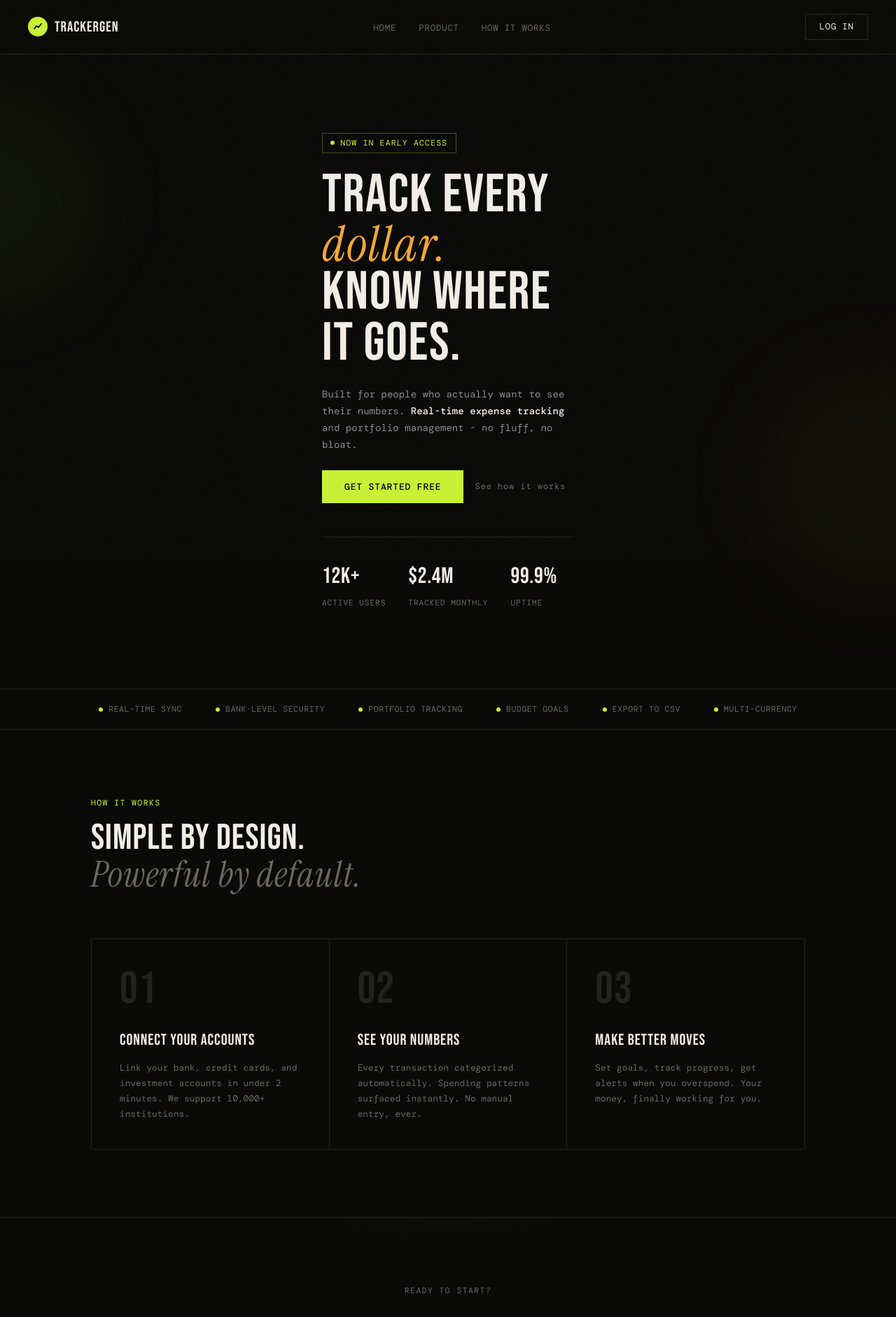
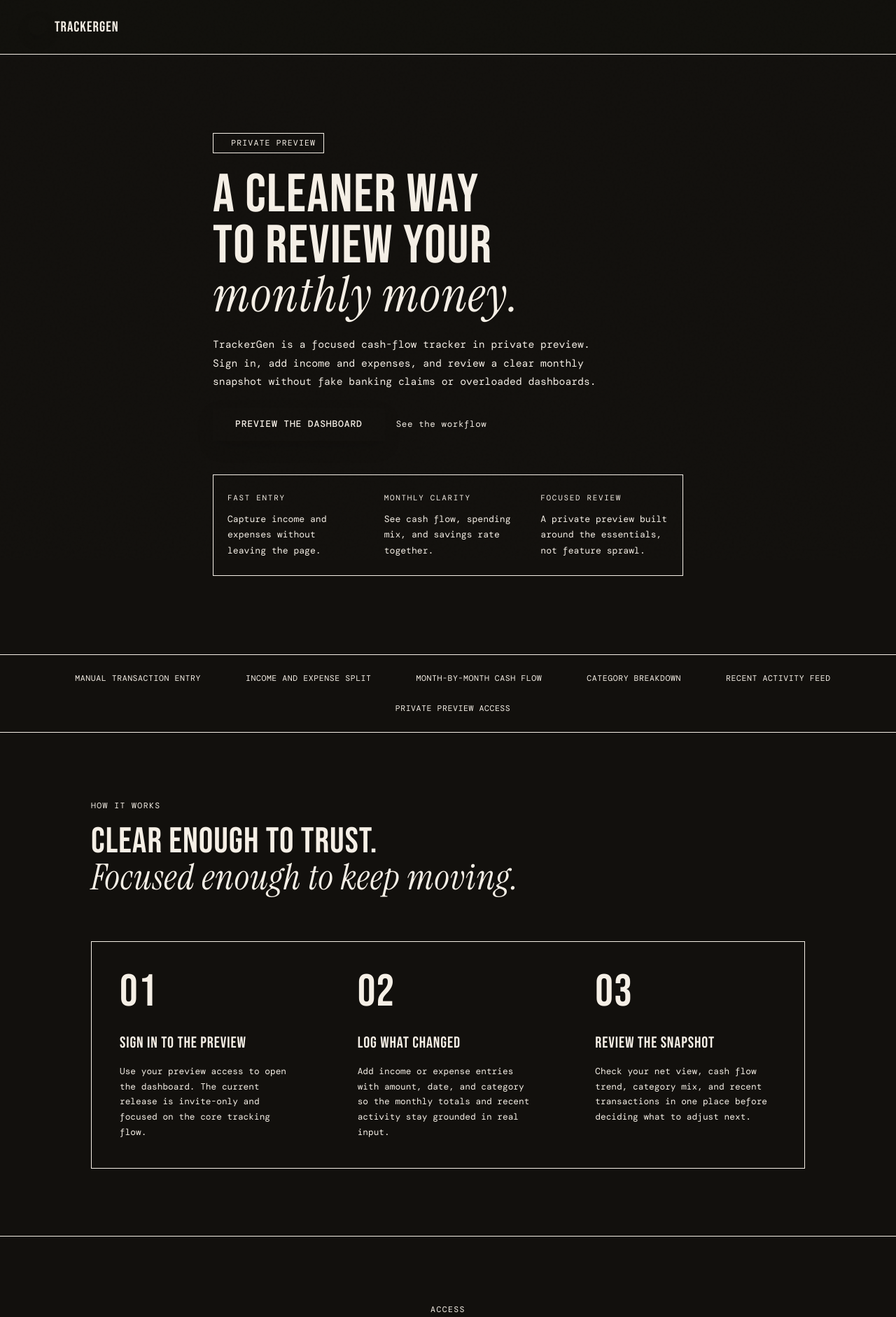
Before and after one commit to CyrusL06/TrackerGen-, a React (Vite) app in the folder client/: page / in a window 1280 px wide. Shown: the top 1882 px of the page at 70% size. Built offline with nearby package versions, Linux system fonts and the light colour scheme.

Commit message:
feat(marketing): refine landing and navigation preview flow

```diff
--- a/client/src/components/footer.jsx
+++ b/client/src/components/footer.jsx
@@ -2,12 +2,12 @@
 
 export default function Footer() {
   return (
-    <footer className="border-t border-[#222220]">
+    <footer className="border-t border-[color:var(--brand-border)]">
       <div
-        className={`${LAYOUT.footer} flex flex-col gap-2 text-[0.72rem] text-[#6b6860] sm:flex-row sm:items-center sm:justify-between ${FONTS.mono}`}
+        className={`${LAYOUT.footer} delight-rise flex flex-col gap-2 text-[0.72rem] text-[color:var(--brand-muted)] sm:flex-row sm:items-center sm:justify-between ${FONTS.mono}`}
       >
         <span>© 2026 TrackerGen</span>
-        <span>Built for people who care about their money.</span>
+        <span>Private preview for people who want a calmer read on their monthly money.</span>
       </div>
     </footer>
   );
--- a/client/src/components/nav.jsx
+++ b/client/src/components/nav.jsx
@@ -4,26 +4,26 @@
 import { FONTS, LAYOUT } from "./ui2.0/brand";
 
 const navItems = [
-  { href: "#home", label: "Home" },
-  { href: "#product", label: "Product" },
-  { href: "#how-it-works", label: "How it Works" },
+  { href: "#home", label: "Overview" },
+  { href: "#workflow", label: "Workflow" },
+  { href: "#access", label: "Access" },
 ];
 
 const baseLinkClass =
-  `text-[0.78rem] uppercase tracking-[0.06em] text-[#6b6860] no-underline transition-colors duration-200 hover:text-[#f2ede6] ${FONTS.mono}`;
+  `text-[0.78rem] uppercase tracking-[0.06em] text-[color:var(--brand-muted)] no-underline transition-colors duration-200 hover:text-[color:var(--brand-text)] ${FONTS.mono}`;
 const mobileLinkClass =
-  `block w-full border-b border-[#222220] px-3 py-4 text-[0.76rem] uppercase tracking-[0.12em] text-[#f2ede6] no-underline transition-colors duration-200 hover:bg-[#111110] hover:text-[#c8f135] ${FONTS.mono}`;
+  `block w-full border-b border-[color:var(--brand-border)] px-3 py-4 text-[0.76rem] uppercase tracking-[0.12em] text-[color:var(--brand-text)] no-underline transition-colors duration-200 hover:bg-[color:var(--brand-surface)] hover:text-[color:var(--brand-accent)] ${FONTS.mono}`;
 const mobilePanelShellClass = "mx-auto w-full max-w-[1400px] px-4 pb-4";
 
 function Logo() {
   return (
     <a href="#home" className="flex items-center gap-2.5 no-underline">
-      <div className="flex h-7 w-7 shrink-0 items-center justify-center rounded-full bg-[#c8f135]">
+      <div className="delight-orbit flex h-7 w-7 shrink-0 items-center justify-center rounded-full bg-[color:var(--brand-accent)] shadow-[0_8px_18px_rgba(0,0,0,0.14)]">
         <svg width="14" height="14" viewBox="0 0 14 14" fill="none">
-          <path d="M2 10 L5 6 L8 8 L12 3" stroke="#0a0a08" strokeWidth="1.8" strokeLinecap="round" strokeLinejoin="round" />
+          <path d="M2 10 L5 6 L8 8 L12 3" stroke="var(--brand-bg)" strokeWidth="1.8" strokeLinecap="round" strokeLinejoin="round" />
         </svg>
       </div>
-      <span className={`text-[1.3rem] tracking-[0.05em] text-[#f2ede6] ${FONTS.display}`}>
+      <span className={`text-[1.3rem] tracking-[0.05em] text-[color:var(--brand-text)] ${FONTS.display}`}>
         TRACKERGEN
       </span>
     </a>
@@ -73,9 +73,9 @@
   const closeMenu = () => setIsMenuOpen(false);
 
   return (
-    <nav className="sticky top-0 z-50 border-b border-[#222220] bg-[rgba(10,10,8,0.85)] backdrop-blur-[12px]">
+    <nav className="sticky top-0 z-50 border-b border-[color:var(--brand-border)] bg-[rgba(18,16,13,0.94)]">
       <div className={`${LAYOUT.nav} flex-wrap md:flex-nowrap`}>
-        <div className="flex w-full items-center justify-between gap-4 md:w-auto md:flex-none md:justify-start">
+        <div className="delight-rise flex w-full items-center justify-between gap-4 md:w-auto md:flex-none md:justify-start">
           <Logo />
           <button
             type="button"
@@ -83,14 +83,14 @@
             aria-controls={mobileMenuId}
             aria-label={isMenuOpen ? "Close navigation menu" : "Open navigation menu"}
             onClick={() => setIsMenuOpen((prev) => !prev)}
-            className={`inline-flex items-center gap-2 border border-[#222220] px-3 py-2 text-[0.72rem] uppercase tracking-[0.14em] text-[#f2ede6] transition-colors duration-200 hover:border-[#c8f135] hover:text-[#c8f135] md:hidden ${FONTS.mono}`}
+            className={`inline-flex items-center gap-2 border border-[color:var(--brand-border)] px-3 py-2 text-[0.72rem] uppercase tracking-[0.14em] text-[color:var(--brand-text)] transition-colors duration-200 hover:border-[color:var(--brand-accent)] hover:text-[color:var(--brand-accent)] md:hidden ${FONTS.mono}`}
           >
             {isMenuOpen ? <X size={14} /> : <Menu size={14} />}
             <span>{isMenuOpen ? "Close" : "Menu"}</span>
           </button>
         </div>
 
-        <ul className="hidden flex-1 items-center justify-center gap-4 px-2 md:flex md:gap-8">
+        <ul className="hidden flex-1 items-center justify-center gap-4 px-2 md:flex md:gap-8 delight-rise delight-delay-1">
           {navItems.map((item) => (
             <li key={item.href}>
               <NavLink href={item.href}>{item.label}</NavLink>
@@ -98,15 +98,18 @@
           ))}
         </ul>
 
-        <div className="hidden shrink-0 md:block">
+        <div className="hidden shrink-0 md:block delight-rise delight-delay-2">
           <NavCta href="/login">Log in</NavCta>
         </div>
       </div>
 
       {isMenuOpen ? (
-        <div className="border-t border-[#222220] md:hidden">
+        <div className="border-t border-[color:var(--brand-border)] md:hidden">
           <div className={mobilePanelShellClass}>
-            <div id={mobileMenuId} className="border-x border-b border-[#222220] bg-[#0a0a08]">
+            <div
+              id={mobileMenuId}
+              className="border-x border-b border-[color:var(--brand-border)] bg-[color:var(--brand-bg)]"
+            >
               {navItems.map((item) => (
                 <NavLink
                   key={item.href}
@@ -121,9 +124,9 @@
               <a
                 href="/login"
                 onClick={closeMenu}
-                className={`block w-full px-3 py-4 text-[0.76rem] uppercase tracking-[0.12em] text-[#c8f135] no-underline transition-colors duration-200 hover:bg-[#111110] hover:text-[#f2ede6] ${FONTS.mono}`}
+                className={`block w-full px-3 py-4 text-[0.76rem] uppercase tracking-[0.12em] text-[color:var(--brand-accent)] no-underline transition-colors duration-200 hover:bg-[color:var(--brand-surface)] hover:text-[color:var(--brand-text)] ${FONTS.mono}`}
               >
-                Log in
+                Preview login
               </a>
             </div>
           </div>
--- a/client/src/components/ui2.0/HomePage/btnPrimary.jsx
+++ b/client/src/components/ui2.0/HomePage/btnPrimary.jsx
@@ -4,9 +4,9 @@
   return (
     <a
       href={href}
-      className={`inline-flex items-center bg-[#c8f135] px-8 py-[0.85rem]
-                  text-[0.82rem] font-medium uppercase tracking-[0.06em] text-[#000000]
-                  no-underline transition-all duration-200 hover:-translate-y-px hover:opacity-[0.85] ${FONTS.mono}`}
+      className={`delight-chip inline-flex items-center bg-[color:var(--brand-accent)] px-8 py-[0.85rem]
+                  text-[0.82rem] font-medium uppercase tracking-[0.06em] text-[color:var(--brand-bg)]
+                  no-underline shadow-[0_10px_24px_rgba(0,0,0,0.12)] transition-all duration-200 hover:opacity-[0.9] ${FONTS.mono}`}
     >
       {children}
     </a>
--- a/client/src/components/ui2.0/HomePage/ctaSection.jsx
+++ b/client/src/components/ui2.0/HomePage/ctaSection.jsx
@@ -1,27 +1,33 @@
 import BtnPrimary from "./btnPrimary";
-import { COLORS, FONTS, LAYOUT } from "@/components/ui2.0/brand";
+import { FONTS, LAYOUT } from "@/components/ui2.0/brand";
 
 export default function CtaSection() {
   return (
-    <section className="relative overflow-hidden border-t border-[#222220] py-24 text-center">
-      <div
-        className="pointer-events-none absolute left-1/2 top-[-50%] h-[300px] w-[600px] -translate-x-1/2 bg-[radial-gradient(ellipse,rgba(200,241,53,0.06)_0%,transparent_70%)]"
-      />
+    <section
+      id="access"
+      className="relative overflow-hidden border-t border-[color:var(--brand-border)] py-24 text-center"
+    >
+      <div className="pointer-events-none absolute left-1/2 top-6 h-24 w-[22rem] -translate-x-1/2 rounded-full bg-[color:var(--brand-accent)]/10 blur-3xl delight-orbit" />
       <div className={`${LAYOUT.content} relative`}>
-        <p className={`mb-6 text-[0.72rem] uppercase tracking-[0.12em] text-[#6b6860] ${FONTS.mono}`}>
-          Ready to start?
+        <p className={`delight-rise mb-6 text-[0.72rem] uppercase tracking-[0.12em] text-[color:var(--brand-muted)] ${FONTS.mono}`}>
+          Access
         </p>
         <h2
-          className={`mb-8 text-[clamp(3rem,6vw,6rem)] leading-none tracking-[0.02em] text-[#f2ede6] ${FONTS.display}`}
+          className={`delight-rise delight-delay-1 mb-8 text-[clamp(3rem,6vw,6rem)] leading-none tracking-[0.02em] text-[color:var(--brand-text)] ${FONTS.display}`}
         >
-          Your finances.
+          Open the preview.
           <br />
-          <span className="text-[#c8f135]">Clarified.</span>
+          <span className="text-[color:var(--brand-accent)]">Review what changed.</span>
         </h2>
-        <p className={`mb-10 text-[0.85rem] text-[#6b6860] ${FONTS.mono}`}>
-          Free to start. No credit card required.
+        <p className={`delight-rise delight-delay-2 mb-10 text-[0.85rem] text-[color:var(--brand-muted)] ${FONTS.mono}`}>
+          Public signup is not live yet. Use your preview credentials to continue into the tracker.
         </p>
-        <BtnPrimary>Create your account</BtnPrimary>
+        <div className="delight-rise delight-delay-3 inline-flex flex-col items-center gap-4">
+          <BtnPrimary href="/login">Go to preview login</BtnPrimary>
+          <span className={`rounded-full border border-[color:var(--brand-border)] bg-[color:var(--brand-surface)] px-3 py-1 text-[0.68rem] uppercase tracking-[0.12em] text-[color:var(--brand-muted)] ${FONTS.mono}`}>
+            Opens in one quiet step
+          </span>
+        </div>
       </div>
     </section>
   );
--- a/client/src/components/ui2.0/HomePage/featureStrip.jsx
+++ b/client/src/components/ui2.0/HomePage/featureStrip.jsx
@@ -3,20 +3,27 @@
 function StripItem({ children }) {
   return (
     <div
-      className={`flex items-center gap-2 whitespace-nowrap text-[0.72rem] uppercase tracking-[0.05em] text-[#6b6860] ${FONTS.mono}`}
+      className={`delight-chip flex items-center gap-2 whitespace-nowrap rounded-full border border-transparent px-2 py-1 text-[0.72rem] uppercase tracking-[0.05em] text-[color:var(--brand-muted)] hover:border-[color:var(--brand-border)] hover:bg-[color:var(--brand-surface)] hover:text-[color:var(--brand-text)] ${FONTS.mono}`}
     >
-      <span className="inline-block h-1.5 w-1.5 rounded-full bg-[#c8f135]" />
+      <span className="inline-block h-1.5 w-1.5 rounded-full bg-[color:var(--brand-accent)]" />
       {children}
     </div>
   );
 }
 
 export default function FeatureStrip() {
-  const items = ["Real-time sync","Bank-level security","Portfolio tracking","Budget goals","Export to CSV","Multi-currency"];
+  const items = [
+    "Manual transaction entry",
+    "Income and expense split",
+    "Month-by-month cash flow",
+    "Category breakdown",
+    "Recent activity feed",
+    "Private preview access",
+  ];
   return (
     <section
       id="product"
-      className="flex flex-wrap items-center justify-center gap-x-12 gap-y-4 overflow-hidden border-y border-[#222220] px-4 py-5 md:px-10"
+      className="delight-rise delight-delay-1 flex flex-wrap items-center justify-center gap-x-8 gap-y-4 overflow-hidden border-y border-[color:var(--brand-border)] px-4 py-5 md:px-10"
     >
       {items.map((item) => (
         <StripItem key={item}>{item}</StripItem>
--- a/client/src/components/ui2.0/HomePage/hero.jsx
+++ b/client/src/components/ui2.0/HomePage/hero.jsx
@@ -1,11 +1,11 @@
 import BtnPrimary from "./btnPrimary";
-import { COLORS, FONTS, LAYOUT } from "../brand";
+import { FONTS, LAYOUT } from "../brand";
 
 function BtnGhost({ children }) {
   return (
     <a
-      href="#how-it-works"
-      className={`flex items-center gap-1.5 text-[0.78rem] tracking-[0.05em] text-[#6b6860] no-underline transition-colors duration-200 hover:text-[#f2ede6] ${FONTS.mono}`}
+      href="#workflow"
+      className={`flex items-center gap-1.5 text-[0.78rem] tracking-[0.05em] text-[color:var(--brand-muted)] no-underline transition-colors duration-200 hover:text-[color:var(--brand-text)] ${FONTS.mono}`}
     >
       {children}
     </a>
@@ -13,49 +13,55 @@
 }
 
 export default function Hero() {
+  const proofPoints = [
+    ["Fast entry", "Capture income and expenses without leaving the page."],
+    ["Monthly clarity", "See cash flow, spending mix, and savings rate together."],
+    ["Focused review", "A private preview built around the essentials, not feature sprawl."],
+  ];
+
   return (
-
-    <section id="home" className={`${LAYOUT.content} flex flex-col pt-28 pb-28 jus`}>
-      <div className="mx-auto">          {/* Center */}
+    <section id="home" className={`${LAYOUT.content} flex flex-col pt-28 pb-28`}>
+      <div className="mx-auto max-w-[42rem]">
         <div
-        className={`mb-6 inline-flex items-center gap-2 border border-[rgba(200,241,53,0.3)] px-[0.7rem] py-[0.3rem] text-[0.72rem] uppercase tracking-[0.1em] text-[#c8f135] ${FONTS.mono}`}
+          className={`delight-rise mb-6 inline-flex items-center gap-2 border border-[color:var(--brand-border)] bg-[color:var(--brand-surface)] px-[0.7rem] py-[0.3rem] text-[0.72rem] uppercase tracking-[0.1em] text-[color:var(--brand-accent)] ${FONTS.mono}`}
         >
-        <span className="h-1.5 w-1.5 shrink-0 rounded-full bg-[#c8f135] animate-pulse motion-reduce:animate-none" />
-        Now in early access
+          <span className="delight-orbit h-1.5 w-1.5 shrink-0 rounded-full bg-[color:var(--brand-accent)]" />
+          Private preview
         </div>
         <h1
-        className={`mb-2 text-[clamp(3.5rem,6vw,6rem)] leading-[0.95] tracking-[0.02em] text-[#f2ede6] ${FONTS.display}`}
+          className={`delight-rise delight-delay-1 mb-3 text-[clamp(3.5rem,6vw,6rem)] leading-[0.95] tracking-[0.02em] text-[color:var(--brand-text)] ${FONTS.display}`}
         >
-        Track every
+          A cleaner way
           <br />
-        <span className={`block text-[clamp(3rem,5.5vw,5.5rem)] text-[#f1a935] ${FONTS.serif}`}>
-          dollar.
+          to review your
+          <br />
+          <span className={`block text-[clamp(3rem,5.5vw,5.4rem)] text-[color:var(--brand-accent)] ${FONTS.serif}`}>
+            monthly money.
           </span>
-        Know where
-        <br />
-        it goes.
         </h1>
 
-      <p className={`my-6 max-w-[360px] text-[0.88rem] leading-[1.7] text-[#8c8c8c] ${FONTS.mono}`}>
-        Built for people who actually want to see their numbers.{" "}
-        <strong className="font-medium text-[#f2ede6]">Real-time expense tracking</strong> and
-        portfolio management - no fluff, no bloat.
+        <p className={`delight-rise delight-delay-2 my-6 max-w-[36rem] text-[0.92rem] leading-[1.8] text-[color:var(--brand-muted)] ${FONTS.mono}`}>
+          TrackerGen is a focused cash-flow tracker in private preview. Sign in, add income and
+          expenses, and review a clear monthly snapshot without fake banking claims or overloaded
+          dashboards.
         </p>
 
-      <div className="flex flex-wrap items-center gap-4">
-        <BtnPrimary href="/login">Get Started Free</BtnPrimary>
-        <BtnGhost>See how it works</BtnGhost>
+        <div className="delight-rise delight-delay-3 flex flex-wrap items-center gap-4">
+          <BtnPrimary href="/login">Preview the dashboard</BtnPrimary>
+          <BtnGhost>See the workflow</BtnGhost>
         </div>
 
-      <div className="mt-12 flex flex-wrap gap-8 border-t border-[#222220] pt-8">
-        {[["12K+","Active users"],["$2.4M","Tracked monthly"],["99.9%","Uptime"]].map(([num, label]) => (
-          <div key={label}>
-            <span className={`block text-[2rem] tracking-[0.02em] text-[#f2ede6] ${FONTS.display}`}>
-              {num}
+        <div className="mt-12 grid gap-px border border-[color:var(--brand-border)] bg-[color:var(--brand-border)] md:grid-cols-3 delight-rise delight-delay-4">
+          {proofPoints.map(([title, description]) => (
+            <div key={title} className="delight-card bg-[color:var(--brand-bg)] px-5 py-6">
+              <span
+                className={`mb-3 block text-[0.68rem] uppercase tracking-[0.16em] text-[color:var(--brand-accent)] ${FONTS.mono}`}
+              >
+                {title}
               </span>
-            <span className={`text-[0.7rem] uppercase tracking-[0.08em] text-[#6b6860] ${FONTS.mono}`}>
-              {label}
-            </span>
+              <p className={`text-[0.82rem] leading-[1.7] text-[color:var(--brand-muted)] ${FONTS.mono}`}>
+                {description}
+              </p>
             </div>
           ))}
         </div>
--- a/client/src/components/ui2.0/HomePage/howItWorks.jsx
+++ b/client/src/components/ui2.0/HomePage/howItWorks.jsx
@@ -2,38 +2,50 @@
 
 function Step({ num, title, desc }) {
   return (
-    <article className="group relative bg-[#0a0a08] px-6 py-10 transition-colors duration-200 hover:bg-[#111110] md:px-10">
-      <div className="absolute left-0 top-0 h-0 w-[2px] bg-[#c8f135] transition-all duration-300 group-hover:h-full" />
-      <div className={`mb-6 text-[4rem] leading-none tracking-[0.02em] text-[#222220] ${FONTS.display}`}>
+    <article className="delight-card group relative bg-[color:var(--brand-bg)] px-6 py-10 transition-colors duration-200 hover:bg-[color:var(--brand-surface)] md:px-10">
+      <div className="absolute left-0 top-0 h-0 w-[2px] bg-[color:var(--brand-accent)] transition-all duration-300 group-hover:h-full" />
+      <div className={`mb-6 text-[4rem] leading-none tracking-[0.02em] text-[color:var(--brand-border)] transition-transform duration-300 group-hover:translate-x-1 ${FONTS.display}`}>
         {num}
       </div>
-      <div className={`mb-3 text-[1.4rem] tracking-[0.04em] text-[#f2ede6] ${FONTS.display}`}>
+      <div className={`mb-3 text-[1.4rem] tracking-[0.04em] text-[color:var(--brand-text)] ${FONTS.display}`}>
         {title}
       </div>
-      <p className={`text-[0.8rem] leading-[1.7] text-[#6b6860] ${FONTS.mono}`}>{desc}</p>
+      <p className={`text-[0.8rem] leading-[1.7] text-[color:var(--brand-muted)] ${FONTS.mono}`}>{desc}</p>
     </article>
   );
 }
 
 export default function HowItWorks() {
   const steps = [
-    { num:"01", title:"CONNECT YOUR ACCOUNTS", desc:"Link your bank, credit cards, and investment accounts in under 2 minutes. We support 10,000+ institutions." },
-    { num:"02", title:"SEE YOUR NUMBERS",       desc:"Every transaction categorized automatically. Spending patterns surfaced instantly. No manual entry, ever." },
-    { num:"03", title:"MAKE BETTER MOVES",      desc:"Set goals, track progress, get alerts when you overspend. Your money, finally working for you." },
+    {
+      num: "01",
+      title: "SIGN IN TO THE PREVIEW",
+      desc: "Use your preview access to open the dashboard. The current release is invite-only and focused on the core tracking flow.",
+    },
+    {
+      num: "02",
+      title: "LOG WHAT CHANGED",
+      desc: "Add income or expense entries with amount, date, and category so the monthly totals and recent activity stay grounded in real input.",
+    },
+    {
+      num: "03",
+      title: "REVIEW THE SNAPSHOT",
+      desc: "Check your net view, cash flow trend, category mix, and recent transactions in one place before deciding what to adjust next.",
+    },
   ];
   return (
-    <section id="how-it-works" className={`${LAYOUT.content} py-24`}>
-      <p className={`mb-4 text-[0.72rem] uppercase tracking-[0.12em] text-[#c8f135] ${FONTS.mono}`}>
+    <section id="workflow" className={`${LAYOUT.content} py-24`}>
+      <p className={`delight-rise mb-4 text-[0.72rem] uppercase tracking-[0.12em] text-[color:var(--brand-accent)] ${FONTS.mono}`}>
         How it works
       </p>
       <h2
-        className={`mb-16 text-[clamp(2.5rem,4vw,4rem)] leading-none tracking-[0.02em] text-[#f2ede6] ${FONTS.display}`}
+        className={`delight-rise delight-delay-1 mb-16 text-[clamp(2.5rem,4vw,4rem)] leading-none tracking-[0.02em] text-[color:var(--brand-text)] ${FONTS.display}`}
       >
-        Simple by design.
+        Clear enough to trust.
         <br />
-        <em className={`text-[#6b6860] ${FONTS.serif}`}>Powerful by default.</em>
+        <em className={`text-[color:var(--brand-muted)] ${FONTS.serif}`}>Focused enough to keep moving.</em>
       </h2>
-      <div className="grid gap-px border border-[#222220] bg-[#222220] md:grid-cols-3">
+      <div className="grid gap-px border border-[color:var(--brand-border)] bg-[color:var(--brand-border)] md:grid-cols-3 delight-rise delight-delay-2">
         {steps.map((step) => (
           <Step key={step.num} {...step} />
         ))}
--- a/client/src/components/ui2.0/HomePage/navcta.jsx
+++ b/client/src/components/ui2.0/HomePage/navcta.jsx
@@ -4,7 +4,7 @@
   return (
     <a
       href={href}
-      className={`inline-flex items-center border border-[#222220] px-[1.2rem] py-2 text-[0.78rem] uppercase tracking-[0.06em] text-[#f2ede6] no-underline transition-all duration-200 hover:border-[#c8f135] hover:bg-[#c8f135] hover:text-[#0a0a08] ${FONTS.mono}`}
+      className={`delight-chip inline-flex items-center border border-[color:var(--brand-border)] px-[1.2rem] py-2 text-[0.78rem] uppercase tracking-[0.06em] text-[color:var(--brand-text)] no-underline transition-all duration-200 hover:border-[color:var(--brand-accent)] hover:bg-[color:var(--brand-accent)] hover:text-[color:var(--brand-bg)] ${FONTS.mono}`}
     >
       {children}
     </a>
--- a/client/src/pages/home.jsx
+++ b/client/src/pages/home.jsx
@@ -6,13 +6,15 @@
 
 export default function Home() {
   return (
-    <div className={`relative min-h-screen overflow-x-hidden bg-[#0a0a08] text-[#f2ede6] ${FONTS.mono}`}>
+    <div
+      className={`relative min-h-screen overflow-x-hidden bg-[color:var(--brand-bg)] text-[color:var(--brand-text)] ${FONTS.mono}`}
+    >
       <div
         className="pointer-events-none fixed inset-0 z-[100] opacity-40"
         style={{ backgroundImage: NOISE_BACKGROUND }}
       />
-      <div className="pointer-events-none absolute left-[-10rem] top-16 h-72 w-72 rounded-full bg-[#c8f135]/5 blur-3xl" />
-      <div className="pointer-events-none absolute right-[-8rem] top-[28rem] h-80 w-80 rounded-full bg-[#f1a935]/4 blur-3xl" />
+      <div className="pointer-events-none absolute left-[-10rem] top-16 h-72 w-72 rounded-full bg-[color:var(--brand-accent)]/8 blur-3xl" />
+      <div className="pointer-events-none absolute right-[-8rem] top-[28rem] h-80 w-80 rounded-full bg-[color:var(--brand-amber)]/8 blur-3xl" />
 
       <main className="relative z-10">
         <Hero className="flex justify-center w-full items-center" />
```
Lines whose indentation alone changed are shown as unchanged.
